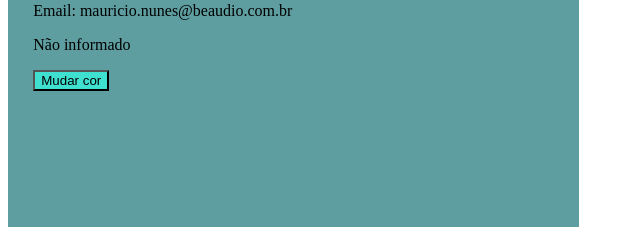
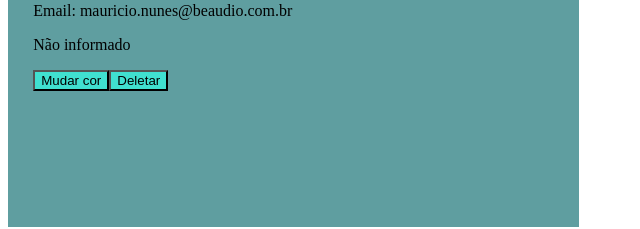
Before and after one commit to mauricom97/starting_vue, a Vue app: page / in a window 1280 px wide. Shown: the part 283-512 px from the top of the page, without its empty margins (0-640 px from the left). Built offline with nearby package versions, Linux system fonts and the light colour scheme.

Commit message:
Emissão de eventos

```diff
--- a/src/App.vue
+++ b/src/App.vue
@@ -10,7 +10,7 @@
 
     <div v-for="(cliente, index) in clientes" :key="cliente.id">
       <p>{{index}}</p>
-      <cliente :cliente="cliente"/>
+      <cliente :cliente="cliente" @meDelete="deletarUsuario($event)"/>
     </div>
   </div>
 </template>
@@ -50,11 +50,13 @@
       this.emailField = ''
       this.idadeField = ''
 
-
-
-
       this.deuErro = false
      }
+    },
+    deletarUsuario: function($event){
+      var id = $event.idCliente;
+      var novoArray = this.clientes.filter(cliente => cliente.id != id);
+      this.clientes = novoArray
     }
   }
 
--- a/src/components/cliente.vue
+++ b/src/components/cliente.vue
@@ -5,7 +5,7 @@
         <p v-if="2 == 3">Idade: {{cliente.idade}}</p>
         <p v-else>Não informado</p>
         <button @click="mudarCor($event)">Mudar cor</button>
-
+        <button @click="emitirEventoDelete">Deletar</button>
 
     </div>
 </template>
@@ -26,7 +26,14 @@
         mudarCor: function($event){
             console.log($event)
             this.isPremium = !this.isPremium
-
+        },
+        emitirEventoDelete: function(){
+            console.log("Emitindo do filho!")
+            this.$emit("meDelete", {idCliente: this.cliente.id, curso: "Vue", emProducao: true, component: this})
+        },
+        testar: function(){
+            console.log('Testando para valer')
+            alert("Isso é um alert")
         }
     }
 
```
